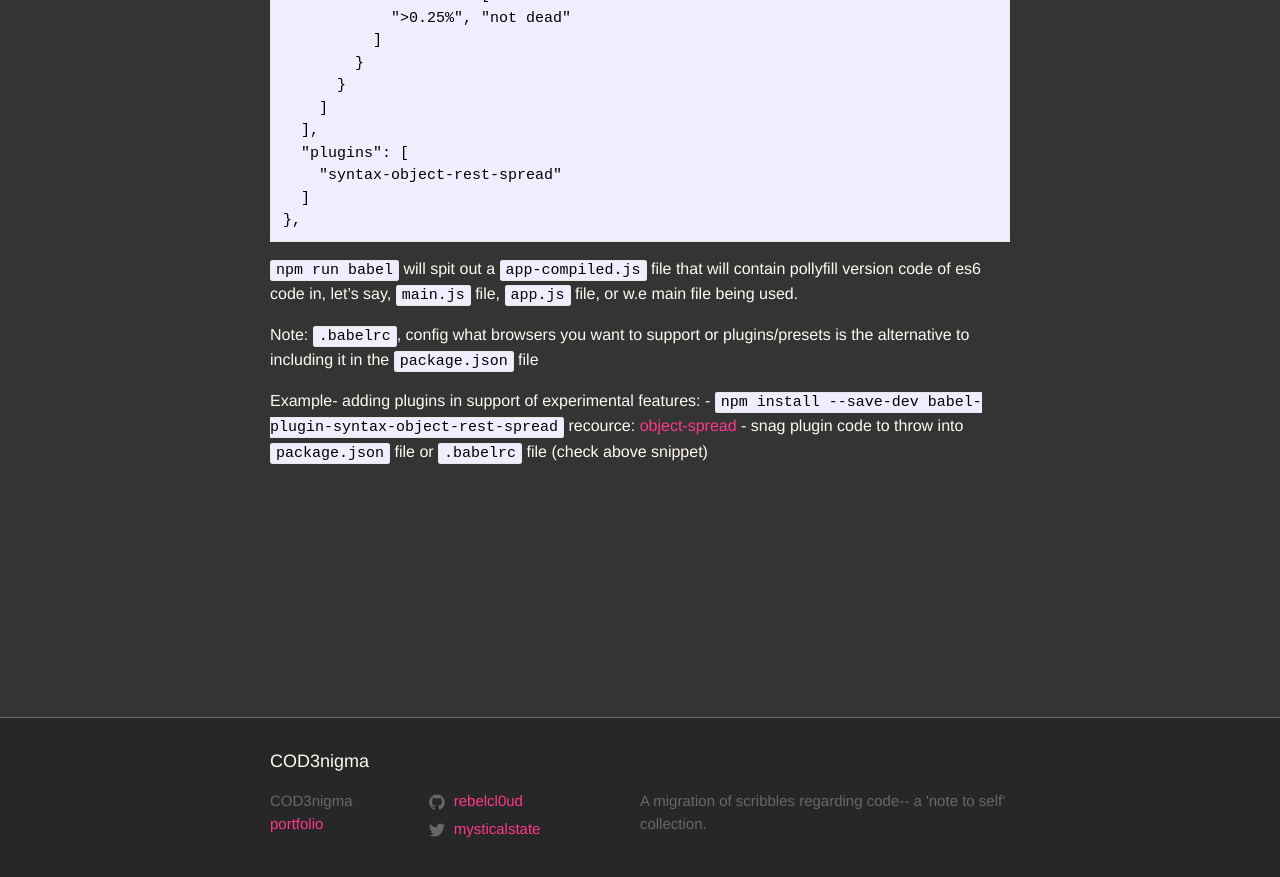
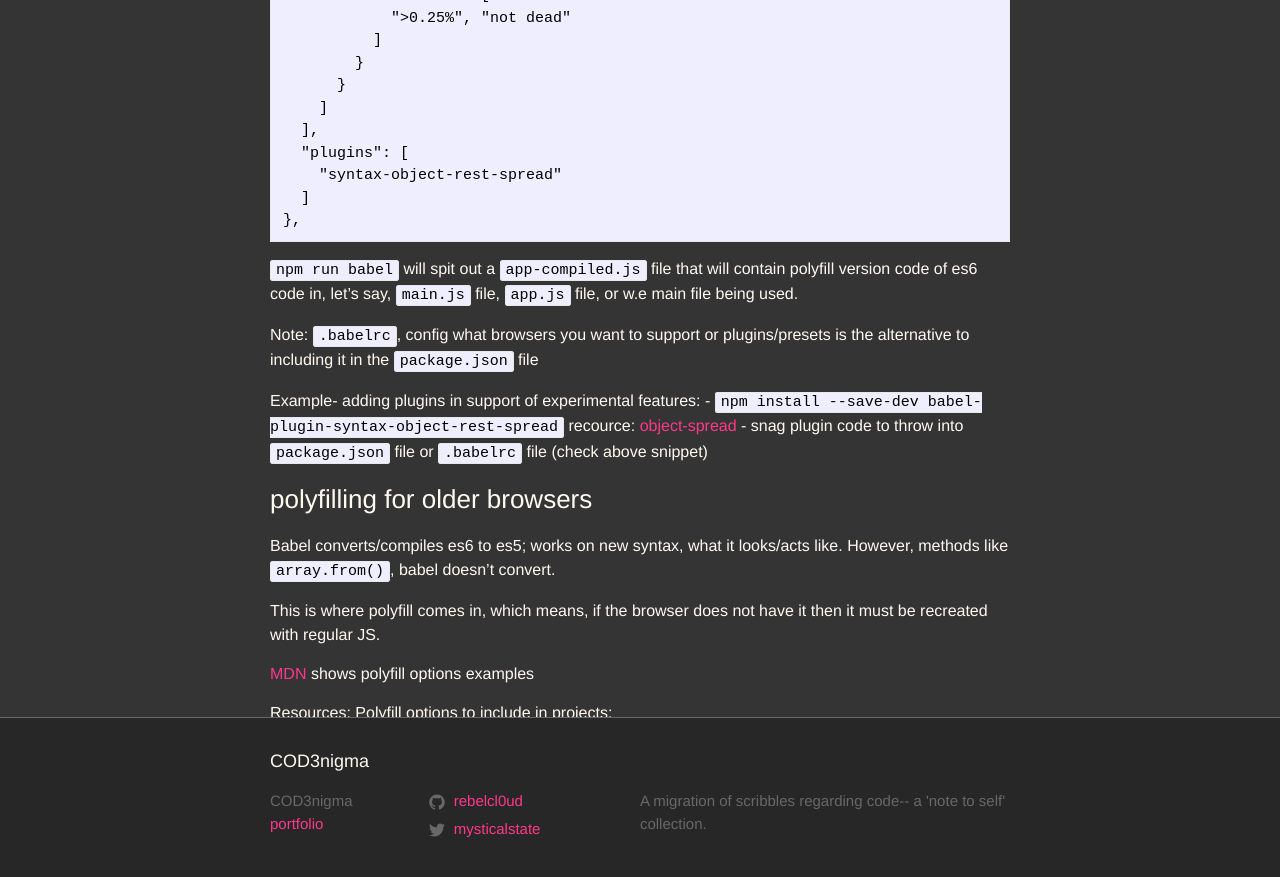
Before and after one commit to rebelcl0ud/blog, a Jekyll site: the page built from _posts/2018-04-30-[39]-es6-status-tooling.markdown, in a window 1280 px wide and 900 px high, scrolled down 2076 px. Shown: the top 877 px of the window. Built offline with Jekyll 4.4.1, drawn with Linux system fonts in a browser that asks for light colours.

Commit message:
added polyfill notes/resource section

````diff
--- a/_posts/2018-04-30-[39]-es6-status-tooling.markdown
+++ b/_posts/2018-04-30-[39]-es6-status-tooling.markdown
@@ -105,7 +105,7 @@ Resources:
 },
 ```
 
-`npm run babel` will spit out a `app-compiled.js` file that will contain pollyfill version code of es6 code in, let's say, `main.js` file, `app.js` file, or w.e main file being used.
+`npm run babel` will spit out a `app-compiled.js` file that will contain polyfill version code of es6 code in, let's say, `main.js` file, `app.js` file, or w.e main file being used.
 
 Note: `.babelrc`, config what browsers you want to support or plugins/presets is the alternative to including it in the `package.json` file
 
@@ -113,3 +113,18 @@ Example- adding plugins in support of experimental features:
 	- `npm install --save-dev babel-plugin-syntax-object-rest-spread`
 	recource: [object-spread](https://babeljs.io/docs/plugins/syntax-object-rest-spread/#top)
 	- snag plugin code to throw into `package.json` file or `.babelrc` file (check above snippet)
+
+### polyfilling for older browsers
+
+Babel converts/compiles es6 to es5; works on new syntax, what it looks/acts like. However, methods like `array.from()`, babel doesn't convert.
+
+This is where polyfill comes in, which means, if the browser does not have it then it must be recreated with regular JS.
+
+[MDN](https://developer.mozilla.org/en-US/) shows polyfill options examples
+
+Resources:
+  Polyfill options to include in projects:
+
+  - [babel-polyfill](https://babeljs.io/docs/usage/polyfill/)
+
+  - [polyfill.io](https://polyfill.io/v2/docs/)
````
